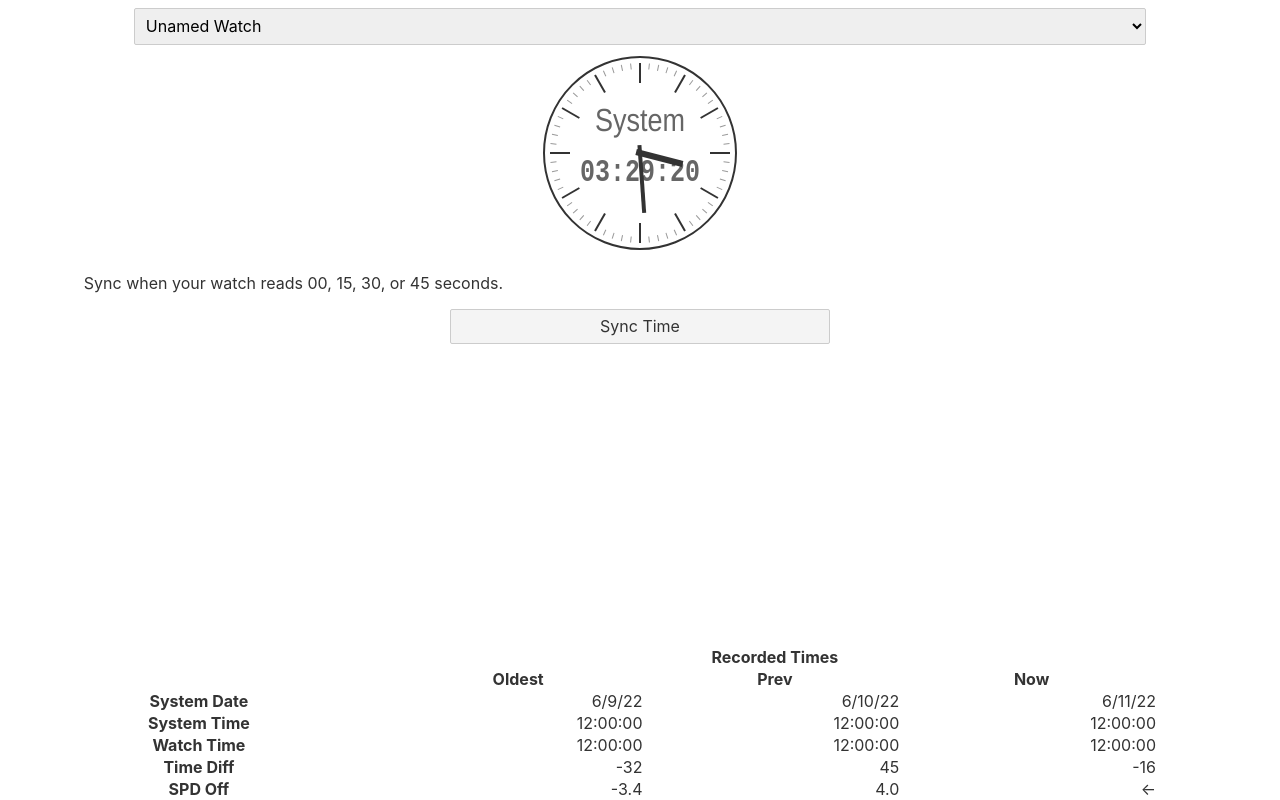
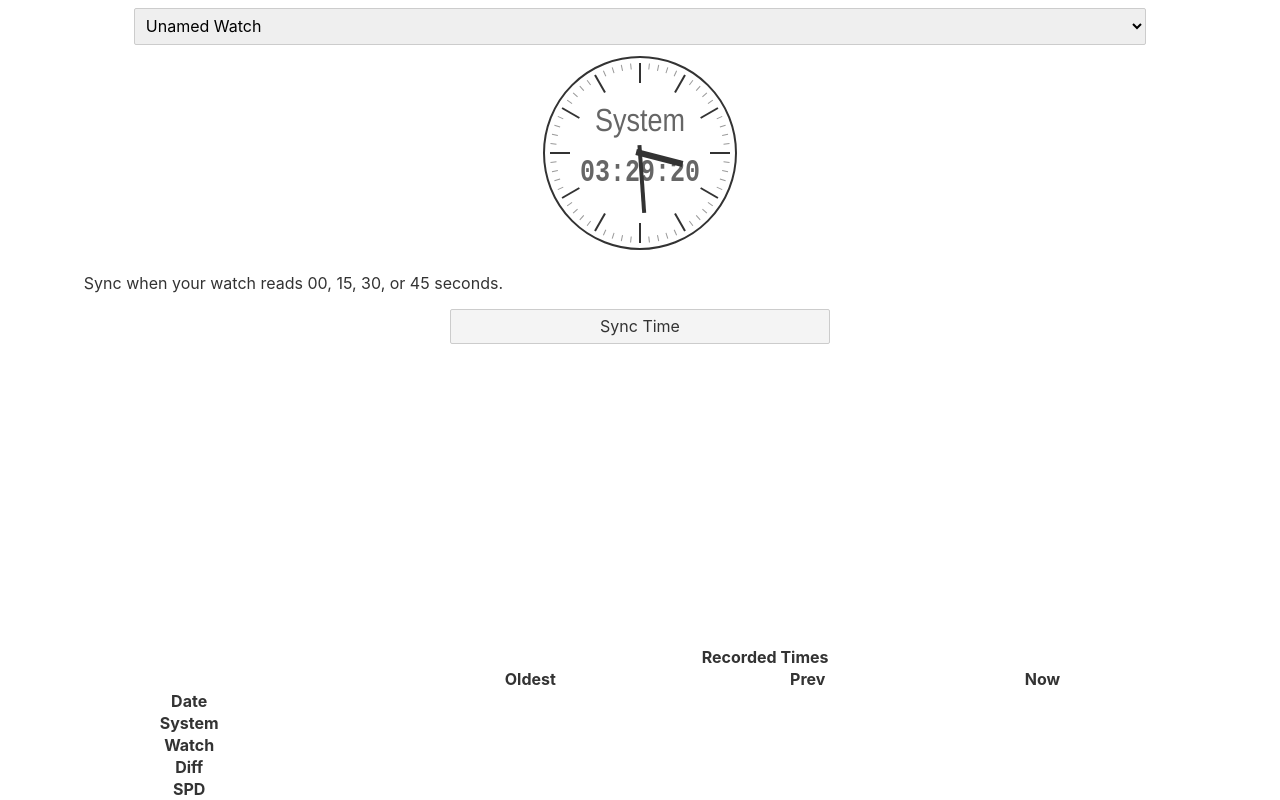
Before and after one commit to joshuaduggan/tractics, a Svelte app: page / in a window 1280 px wide. Built offline with nearby package versions, Linux system fonts and the light colour scheme; a web font is replaced by a local one.

Commit message:
New table works

```diff
--- a/src/components/Calc.svelte
+++ b/src/components/Calc.svelte
@@ -4,7 +4,6 @@ import { watches, tage } from '../tracmanager.js';
 let trac; // the latest trac - the one calcAccuracy sets
 let adjTrac; // the trac we're mainly comparing to - the first one after the latest adjustment
 let prevTrac; // the trac immediately previous to what we're doing now - secondary comparison
-let prevSpdOffSince;
 
 /**
  *
@@ -34,7 +33,7 @@ export function calcAccuracy(t) {
             prevTrac = ts[ts.length - 1];
             let sElapsedm = prevTrac.sysDate.getTime() - t.sysDate.getTime();
             let wElapsedm = prevTrac.watchDate.getTime() - t.watchDate.getTime();
-            prevSpdOffSince = Math.round((wElapsedm - sElapsedm) / (sElapsedm / (24 * 60 * 60 * 10))) / 10;
+            t.spdOffSincePrev = Math.round((wElapsedm - sElapsedm) / (sElapsedm / (24 * 60 * 60 * 10))) / 10;
         }
     }
     trac = t;
@@ -94,7 +93,7 @@ export function calcAccuracy(t) {
             <td>{prevTrac.sysDate.toLocaleTimeString().replace('AM', '').replace('PM', '')}</td>
             <td>{prevTrac.watchDate.toLocaleTimeString().replace('AM', '').replace('PM', '')}</td>
             <td>{prevTrac.secondsOff.toFixed(1)}</td>
-            <td rowspan=2>{prevSpdOffSince.toFixed(1)}</td>
+            <td rowspan=2>{trac.spdOffSincePrev.toFixed(1)}</td>
         </tr>
         <tr>
             <td>Now</td>
--- a/src/components/ResTable.svelte
+++ b/src/components/ResTable.svelte
@@ -1,12 +1,53 @@
 <script>
+import { onMount } from 'svelte';
+
 import { watches, tage } from '../tracmanager.js';
 
-let res = {
-    sd: ['6/9/22', '6/10/22', '6/11/22'],
-    st: ['12:00:00', '12:00:00', '12:00:00'],
-    wt: ['12:00:00', '12:00:00', '12:00:00'],
-    td: ['-32', '45', '-16'],
-    so: ['-3.4', '4.0']
+onMount(() => {
+    watches.subscribe(() => { retrievePrevAdj(); });
+    tage.subscribe((v) => {
+        if (v == 'RESULTS') {
+            tracs[2] = $watches[0].tracs.at(-1);
+            buildTableInfos();
+        } else if (v == 'SYNC') {
+        }
+    });
+});
+
+let tracs = new Array(3); // [0]: Adj, [1]: Prev, [2]: Now
+let infos;
+infos = new Array(3);
+buildTableInfos(); // fill the infos with ''s
+
+function retrievePrevAdj() {
+    let ts = $watches[0].tracs;
+    tracs.fill(undefined);
+    for (let i = ts.length - 1; i >= 0; i--) {
+        if (ts[i].wasWatchAdj) break;
+        if (i == ts.length - 1) tracs[1] = ts[i];
+        else tracs[0] = ts[i];
+    }
+    buildTableInfos();
+}
+
+function buildTableInfos() {
+    for (let i = 0; i < 3; i++) {
+        let trac = tracs[i];
+        let info = new Array(5).fill('');
+        if (trac) {
+            info[0] = trac.sysDate.toLocaleDateString(undefined, {dateStyle: 'short'});
+            info[1] = trac.sysDate.toLocaleTimeString(undefined, {hour12: false});
+            info[2] = trac.watchDate.toLocaleTimeString(undefined, {hour12: false});
+            info[3] = trac.secondsOff;
+            if (tracs[2]) // if there are Now results
+                info[4] =
+                    (i == 0) ? tracs[2].spdOffSinceLastAdj : // currently building Adj
+                    (i == 1) ? tracs[2].spdOffSincePrev : // currently building Prev
+                    String.fromCharCode(0x27F5); // currently building Now
+        }
+        infos[i] = info;
+    }
+    infos = infos;
 }
 </script>
 
@@ -22,34 +63,34 @@ let res = {
         <th>Now</th>
     </tr>
     <tr>
-        <th>System Date</th>
-        <td>{res.sd[0]}</td>
-        <td>{res.sd[1]}</td>
-        <td>{res.sd[2]}</td>
+        <th>Date</th>
+        {#each infos as infoRow}
+        <td>{infoRow[0]}</td>
+        {/each}
     </tr>
     <tr>
-        <th>System Time</th>
-        <td>{res.st[0]}</td>
-        <td>{res.st[1]}</td>
-        <td>{res.st[2]}</td>
+        <th>System</th>
+        {#each infos as infoRow}
+        <td>{infoRow[1]}</td>
+        {/each}
     </tr>
     <tr>
-        <th>Watch Time</th>
-        <td>{res.wt[0]}</td>
-        <td>{res.wt[1]}</td>
-        <td>{res.wt[2]}</td>
+        <th>Watch</th>
+        {#each infos as infoRow}
+        <td>{infoRow[2]}</td>
+        {/each}
     </tr>
     <tr>
-        <th>Time Diff</th>
-        <td>{res.td[0]}</td>
-        <td>{res.td[1]}</td>
-        <td>{res.td[2]}</td>
+        <th>Diff</th>
+        {#each infos as infoRow}
+        <td>{infoRow[3]}</td>
+        {/each}
     </tr>
     <tr>
-        <th>SPD Off</th>
-        <td>{res.so[0]}</td>
-        <td>{res.so[1]}</td>
-        <td>&larr;</td>
+        <th>SPD</th>
+        {#each infos as infoRow}
+        <td>{infoRow[4]}</td>
+        {/each}
     </tr>
 </table>
 
--- a/src/tracmanager.js
+++ b/src/tracmanager.js
@@ -14,7 +14,8 @@ import { writable, get } from 'svelte/store';
  *   secondsOff: number,
  *   secondsOffLastAdj: number,
  *   hoursSinceLastAdj: number,
- *   spdOffSinceLastAdj: number}
+ *   spdOffSinceLastAdj: number,
+ *   spdOffSincePrev: number}
  */
 
 /**
```
